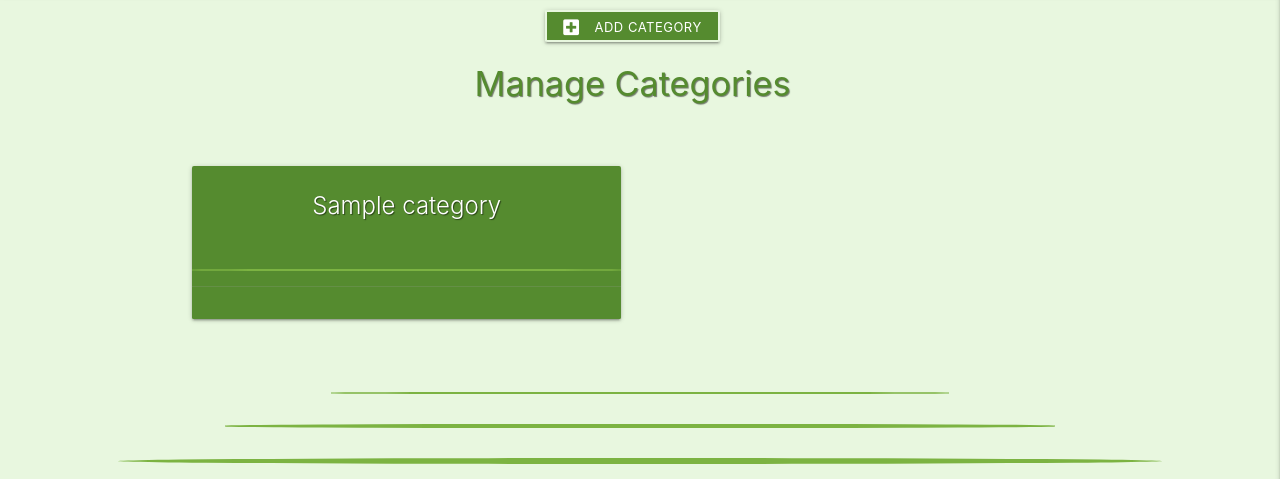
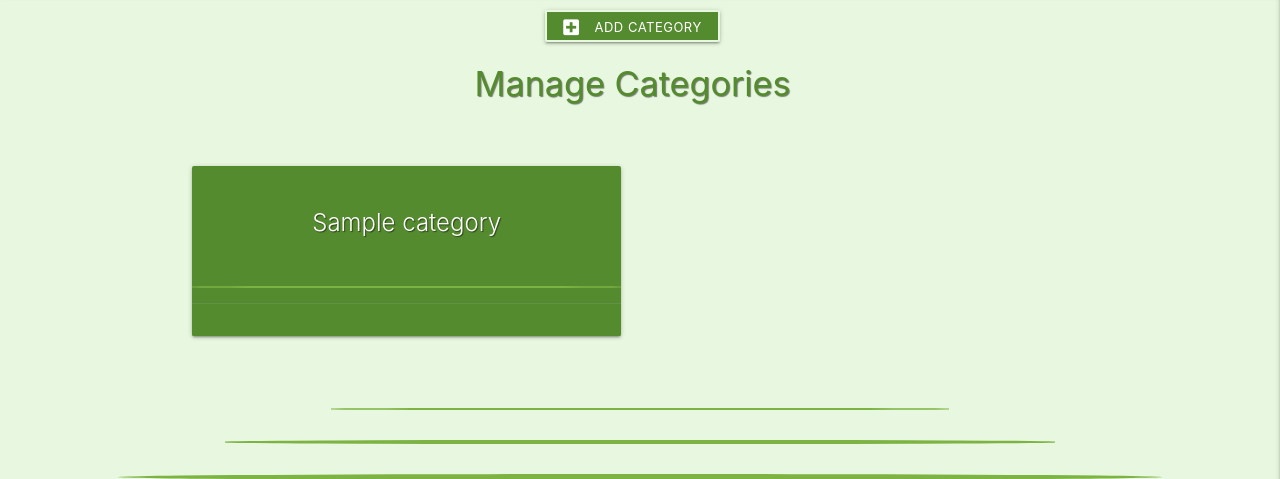
Before and after one commit to OndrejValla/TALENTED-PEOPLE, a Flask app: page /get_categories in a window 1280 px wide. Shown: the part 85-564 px from the top of the page. Run offline with Flask 2, Linux system fonts and the light colour scheme; a database or web service that is not in the repository returns one stand-in record (values such as "Sample title"); some libraries are stand-ins or nearby versions.

Commit message:
Returning category.html to previous layout

```diff
--- a/static/css/style.css
+++ b/static/css/style.css
@@ -121,7 +121,6 @@ u {
 
 /* CATEGORIES.HTML */
 
-
 /* FOOTER BASE.HTML */
 .page-footer {
     font-size: 24px;
--- a/templates/categories.html
+++ b/templates/categories.html
@@ -22,7 +22,7 @@
         <div class="col s8 m6 offset-s2 offset-s2">
             <div class="card light-green darken-3 text-shadow center-align">
                 <div class="card-content white-text">
-                    <span class="card-title">{{ category.category_name }}</span>
+                    <h5 class="card-title">{{ category.category_name }}</h5>
                 </div>
                 <p class="light-green darken-1 text-shadow page-underline"></p>
                 <div class="card-action">
```
